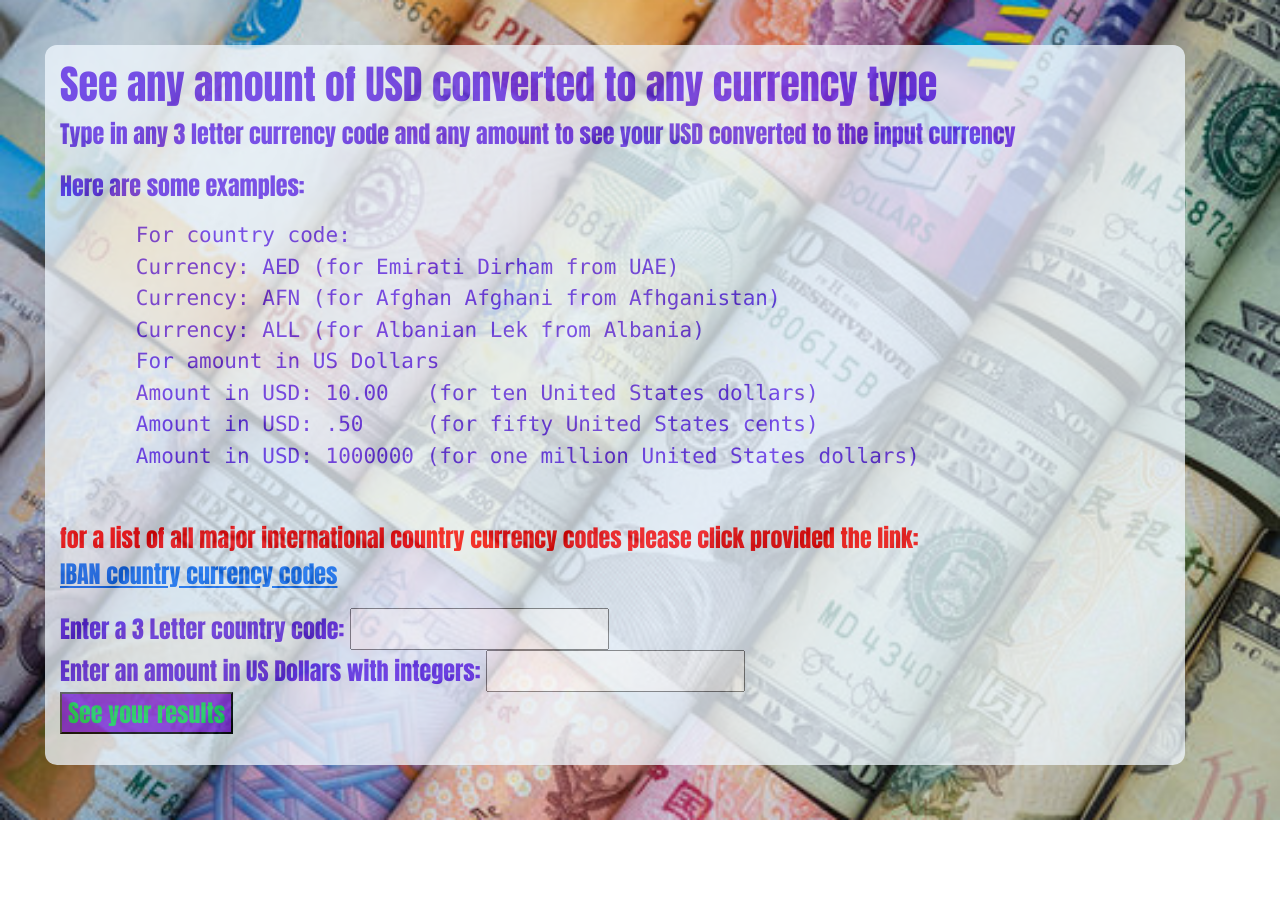
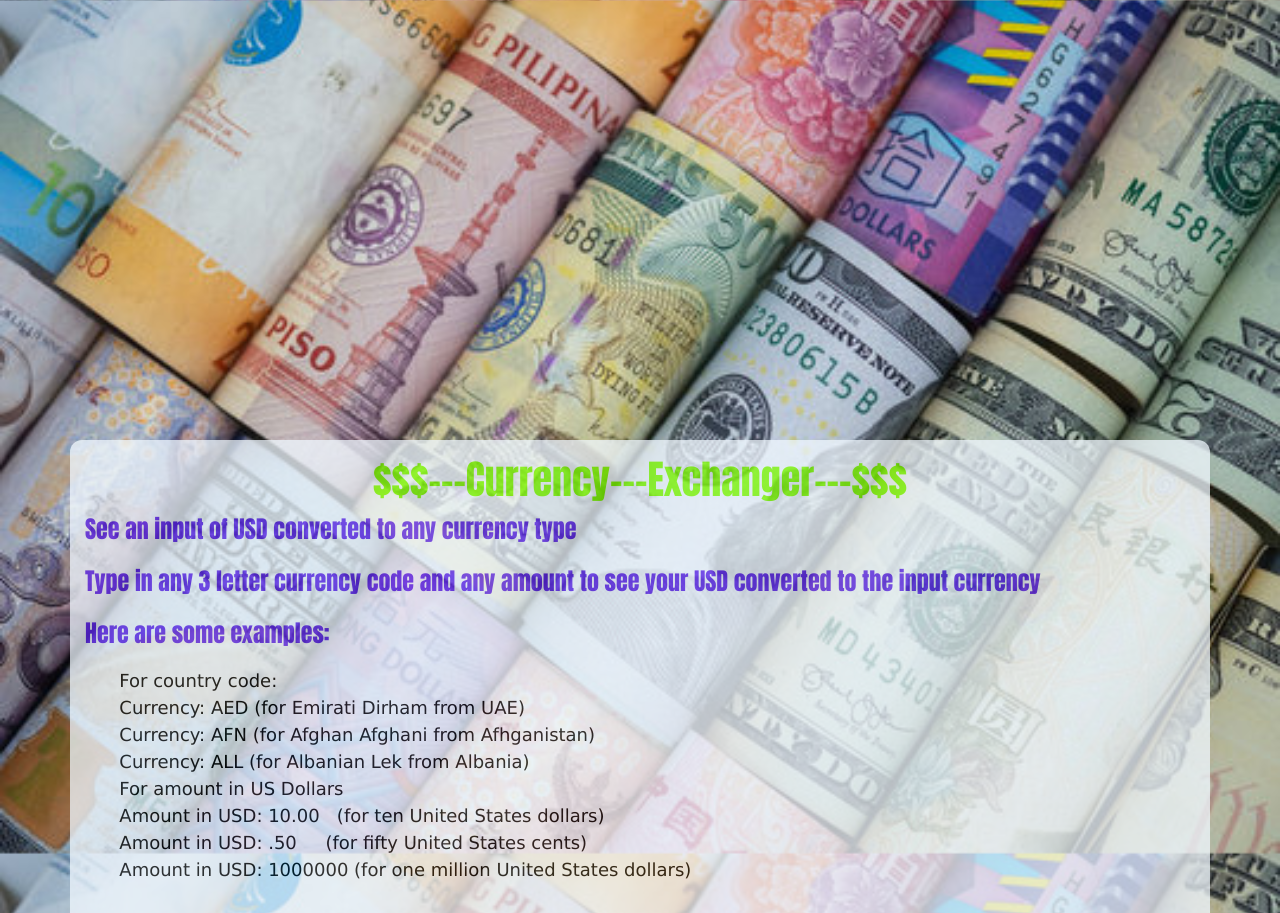
Before and after one commit to ChrisRDavila/Currency-Exchanger, a website built with webpack: page src/index.html in a window 1280 px wide. Shown: the top 913 px of the page. Before the commit the page ends 820 px from the top, so only its background shows below. Built offline with nearby package versions, Linux system fonts and the light colour scheme.

Commit message:
minor changes to html and style css

```diff
--- a/src/css/styles.css
+++ b/src/css/styles.css
@@ -4,13 +4,16 @@ body {
   background-size: cover;
   background-position: center;
   background-repeat: no-repeat;
-  height: 100vh;
+  background-attachment: fixed;
+  height: 200vh;
+  display: flex;
   justify-content: center;
   align-items: center;
+  position: relative;
   font-family: Impact, Haettenschweiler, 'Arial Narrow Bold', sans-serif;
   font-size: 150%;
-  padding: 20px;
-  margin: 10px;
+  padding: 10px;
+  margin: 5px;
 }
 .container {
   background-color: aliceblue;
@@ -31,3 +34,13 @@ body {
 p1 {
   color: red;
 }
+h1 {
+  color: chartreuse;
+  text-align: center;
+}
+pre {
+  color: black;
+  font-style: unset;
+  font-family: Verdana, Geneva, Tahoma, sans-serif;
+  font-size: 75%;
+}
--- a/src/index.html
+++ b/src/index.html
@@ -5,7 +5,8 @@
 </head>
 <body>
   <div class="container">
-    <h1>See any amount of USD converted to any currency type</h1>
+    <h1>$$$---Currency---Exchanger---$$$</h1>
+    <p>See an input of USD converted to any currency type</p>
     <p>Type in any 3 letter currency code and any amount to see your USD converted to the input currency</p>
     <p>Here are some examples:</p>
     <pre>
```
